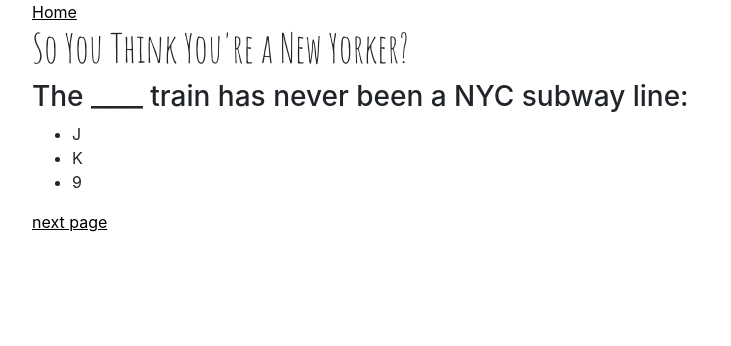
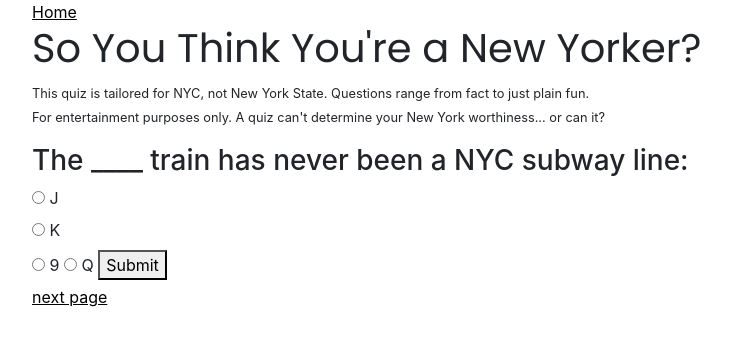
Before and after one commit to kimcarey/ny-quiz, a Flask app: page /quiz in a window 1280 px wide. Shown: the top 346 px of the page, without its empty margins (53-784 px from the left). Run offline with Flask 2, Linux system fonts and the light colour scheme; some libraries are stand-ins or nearby versions.

Commit message:
Testing out Poppins font.

```diff
--- a/templates/base.html
+++ b/templates/base.html
@@ -11,7 +11,7 @@
         <title></title>
         {% endif %}
         <link href="https://stackpath.bootstrapcdn.com/bootstrap/4.3.1/css/bootstrap.min.css" rel="stylesheet" integrity="sha384-ggOyR0iXCbMQv3Xipma34MD+dH/1fQ784/j6cY/iJTQUOhcWr7x9JvoRxT2MZw1T" crossorigin="anonymous">
-        <link rel="stylesheet" type="text/css" href="//fonts.googleapis.com/css?family=Amatic+SC" />
+        <link rel="stylesheet" type="text/css" href="https://fonts.googleapis.com/css?family=Poppins&display=swap"/>
 
         <style>
             a {
--- a/templates/index.html
+++ b/templates/index.html
@@ -3,7 +3,7 @@
 {% block content %}
 <!--    <script src=" {{ url_for('static', filename='main.js') }} "></script> -->
 
-    <h1 style="font-family: Amatic SC">So You Think You're a New Yorker?</h1>
+    <h1 style="font-family: Poppins, sans-serif">So You Think You're a New Yorker?</h1>
     <p>So you think you're a New Yorker... </p>
     <p>Take this quiz and find out</p>
     <p>Ready?</p>
--- a/templates/quiz.html
+++ b/templates/quiz.html
@@ -3,14 +3,31 @@
 {% block content %}
 <!--    <script src=" {{ url_for('static', filename='main.js') }} "></script> -->
 
-    <h1 style="font-family: Amatic SC">So You Think You're a New Yorker?</h1>
+    <h1 style="font-family: Poppins">So You Think You're a New Yorker?</h1>
+    <p><small>This quiz is tailored for NYC, not New York State. Questions range from fact to just plain fun.<br>
+        For entertainment purposes only. A quiz can't determine your New York worthiness... or can it?</small></p>
+
     <h3>{{ question }}</h3>
-    <ul>
-       <li>{{ choice1 }}</li>
-       <li>{{ choice2 }}</li>
-       <li>{{ choice3 }}</li>
-    </ul>
+<!--    <ul>-->
+<!--       <li>{{ choice1 }}</li>-->
+<!--       <li>{{ choice2 }}</li>-->
+<!--       <li>{{ choice3 }}</li>-->
+<!--    </ul>-->
 
+<!-- should these be named differently? -->
+<!--URL shows answer=choice1&page=1 based on code below-->
+    <form action="">
+      <input type="radio" id="choice1" name="answer" value="choice1">
+      <label for="choice1">{{ choice1 }}</label><br>
+      <input type="radio" id="choice2" name="answer" value="choice2">
+      <label for="choice2">{{ choice2 }}</label><br>
+      <input type="radio" id="choice3" name="answer" value="choice3">
+      <label for="choice3">{{ choice3 }}</label>
+      <input type="radio" id="choice4" name="answer" value="choice4">
+      <label for="choice4">{{ choice4 }}</label>
+      <input type="hidden" id="page" name="page" value="1">
+      <button type="submit">Submit</button>
+    </form>
 
 
 
```
